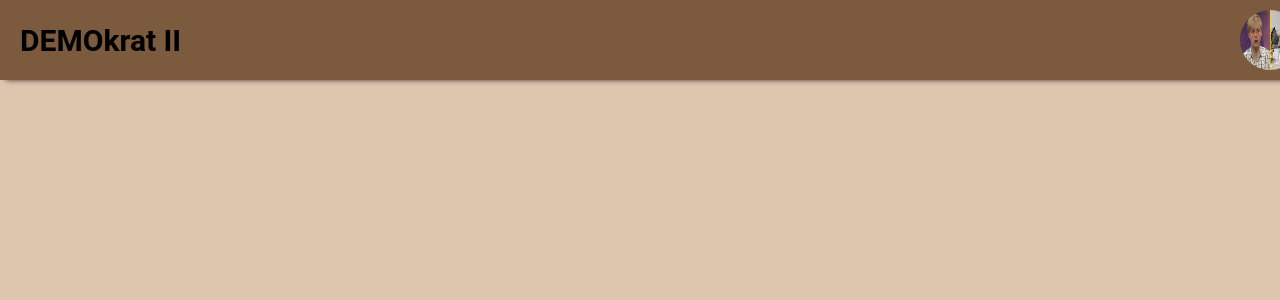
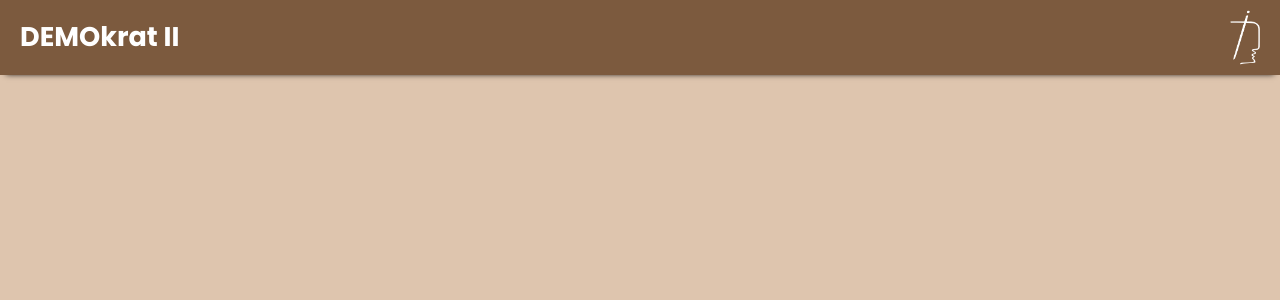
Before and after one commit to addvinf/nyaDemokratI, a React (Vite) app in the folder vite-project/: page / in a window 1280 px wide. Shown: the top 300 px of the page. Built offline with nearby package versions, Linux system fonts and the light colour scheme; no server answers.

Commit message:
stod inte ut med cssen så gjorde om lite

```diff
--- a/vite-project/src/components/FullForm.jsx
+++ b/vite-project/src/components/FullForm.jsx
@@ -81,7 +81,7 @@ export default function FullForm(props) {
         <div>
             {electionData ? ( electionData.status === "open" ? (
                 <>
-                    <h1>{electionData.name}</h1>
+                    <h1 className="header-text">{electionData.name}</h1>
                     <LogInField email={email} setEmail={setEmail} />
                     <VotingForm
                         listOfCandidates={electionData.candidates}
--- a/vite-project/src/components/Header.jsx
+++ b/vite-project/src/components/Header.jsx
@@ -1,5 +1,5 @@
 import { useState } from "react";
-import mats from "../Pictures/download.jpeg"
+import mats from "../Pictures/Logga.png"
 import "./Styles/header.css"
 
 export default function Header(props) {
@@ -7,7 +7,7 @@ export default function Header(props) {
     return (
         <div className="css-header">
             <h1 className="rubrik">DEMOkrat II</h1>
-            <img src={mats} alt="Mats" />
+            <img className="logo" src={mats} alt="Mats" />
 
         </div>
     )
--- a/vite-project/src/components/Styles/header.css
+++ b/vite-project/src/components/Styles/header.css
@@ -11,27 +11,34 @@ body {
 
 .css-header {
     overflow: hidden;
+    color: white;
     position: fixed;
     width: 100%;
     top: 0;
     background-color: #7c5a3e;
-    font-family: 'Roboto', sans-serif;
+    font-family: 'Poppins', sans-serif;
+    font-weight:lighter;
     margin: 0;
     padding: 0;
-    display: flex;
-    justify-content: space-between;
-    align-items: center;
-    padding: 10px 20px;
+    padding-top: 10px;
+    padding-bottom: 10px;
+
     box-shadow: 0 5px 6px -6px black;
     z-index: 100;
+    display: flex;
+    align-items: center;
+
 }
 .rubrik {
     margin: 0;
     padding: 0;
-    font-size: 30px;
+    padding-left: 20px;
+    font-size: 27px;
+    margin-right: auto;
 }
-.css-header > img {
-    width: 60px;
-    height: 60px;
-    border-radius: 100px;
+
+.logo{
+    width: 30px;
+    margin-right: 20px;
+
 }
--- a/vite-project/src/components/Styles/userpage.css
+++ b/vite-project/src/components/Styles/userpage.css
@@ -98,3 +98,9 @@ body {
     align-items: center;
     margin-top: 100px;
 }
+.header-text{
+    margin-top: 100px;
+    display: flex;
+    flex-direction: column;
+    align-items: center;
+}
```
Also changed, not shown: vite-project/src/Pictures/Logga.png (added).
